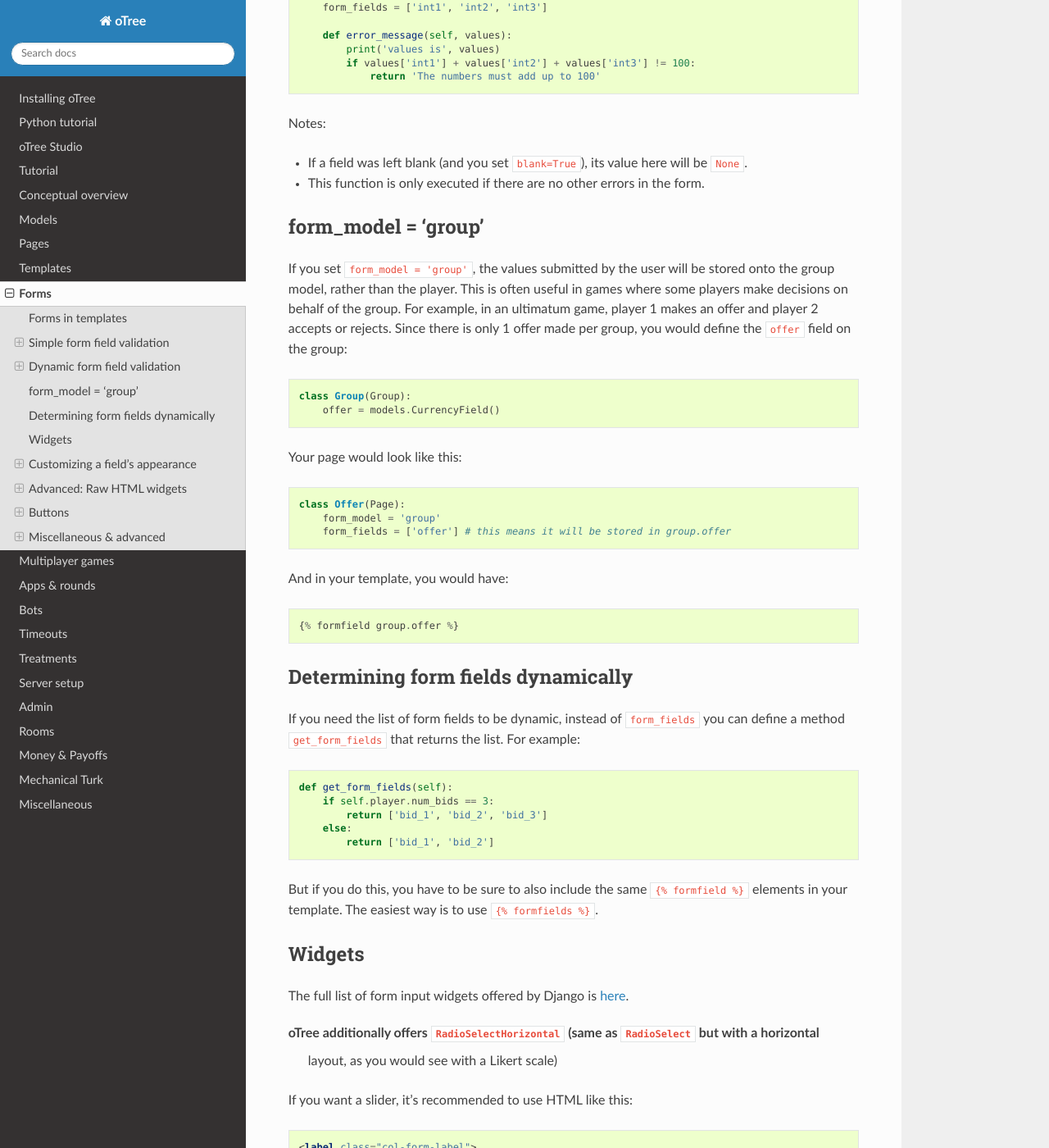
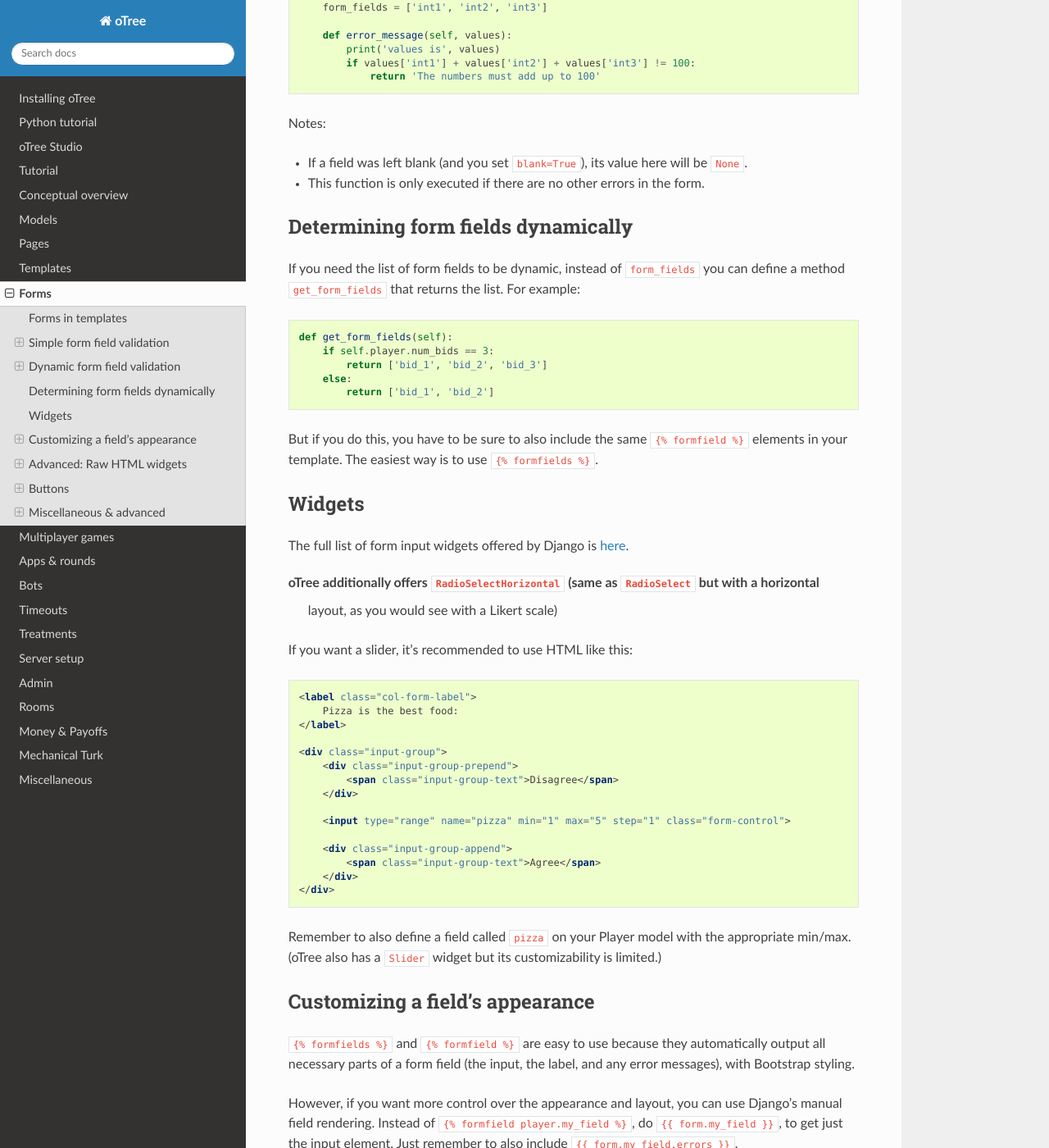
Before and after one commit to oTree-org/otree-docs, a Sphinx documentation site: the page built from source/forms.rst, in a window 1280 px wide and 1400 px high, scrolled down 3992 px. Shown: the whole window at 82% size. Built offline with Sphinx 7.4.7 and the Read the Docs theme 2.0.0, drawn with Linux system fonts in a browser that asks for light colours.

Commit message:
remove stuff about form_model = 'group' (the forms section is so huge already and there are already examples in the sample games using that feature)

```diff
--- a/source/forms.rst
+++ b/source/forms.rst
@@ -249,36 +249,6 @@ Notes:
 -   If a field was left blank (and you set ``blank=True``), its value here will be ``None``.
 -   This function is only executed if there are no other errors in the form.
 
-.. _form-model-group:
-
-form_model = 'group'
---------------------
-
-If you set ``form_model = 'group'``,
-the values submitted by the user will be stored
-onto the group model, rather than the player.
-This is often useful in games where some players make decisions on behalf of the group.
-For example, in an ultimatum game, player 1 makes an offer and player 2 accepts or rejects.
-Since there is only 1 offer made per group, you would define the ``offer`` field on the group:
-
-.. code-block:: python
-
-    class Group(Group):
-        offer = models.CurrencyField()
-
-Your page would look like this:
-
-.. code-block:: python
-
-    class Offer(Page):
-        form_model = 'group'
-        form_fields = ['offer'] # this means it will be stored in group.offer
-
-And in your template, you would have::
-
-    {% formfield group.offer %}
-
-
 .. _get_form_fields:
 
 Determining form fields dynamically
@@ -330,6 +300,8 @@ If you want a slider, it's recommended to use HTML like this:
         </div>
     </div>
 
+Remember to also define a field called ``pizza`` on your Player model with the appropriate
+min/max.
 (oTree also has a ``Slider`` widget but its customizability is limited.)
 
 .. _django-forms:
--- a/source/models.rst
+++ b/source/models.rst
@@ -280,8 +280,9 @@ Here are the built-in constants:
 -  ``players_per_group`` (described in :ref:`groups`)
 -  ``num_rounds`` (described in :ref:`rounds`)
 
-You can also define ``name_in_url``,
-which is the name used to identify your app in URLs that the participant may see.
+if you don't want your app's real name
+to be displayed in URLs,
+define a string constant ``name_in_url`` with your desired name.
 
 Constants can be numbers, strings, booleans, lists, etc.
 But for more complex data types like dicts, lists of dicts, etc,
```
